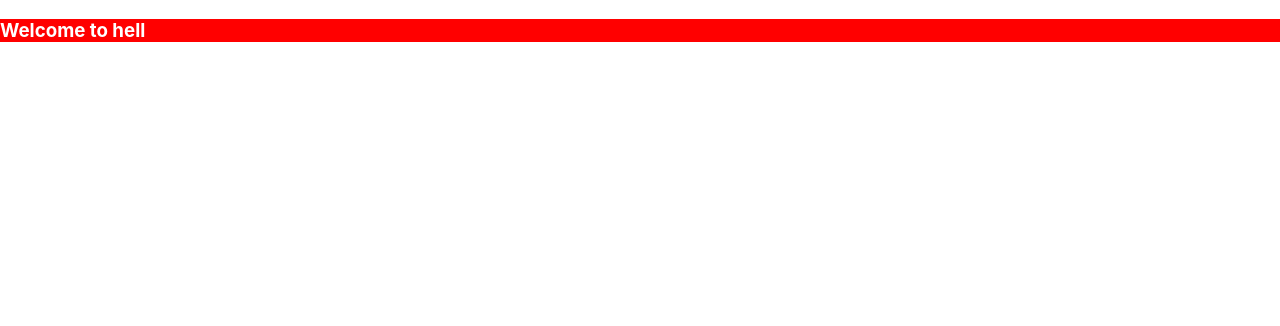
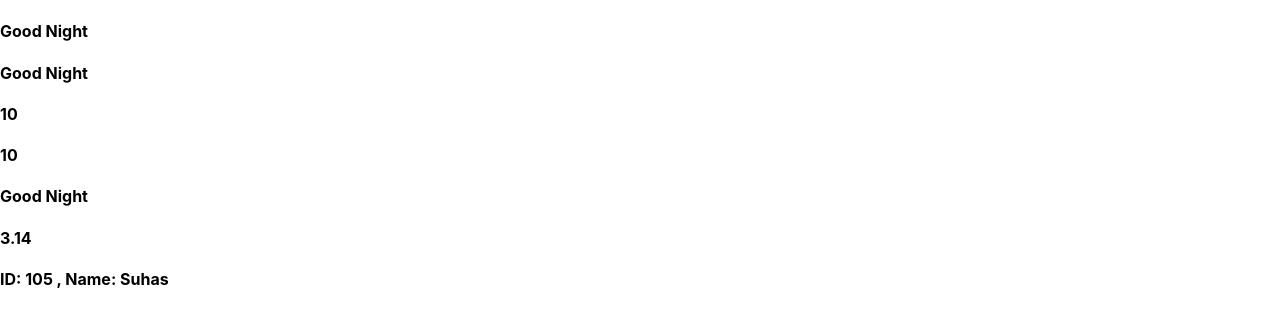
Before and after one commit to SuhasMadane/new-react-app, a React (Create React App) app: page / in a window 1280 px wide. Shown: the top 326 px of the page. Built offline with nearby package versions, Linux system fonts and the light colour scheme.

Commit message:
interpolation

```diff
--- a/src/App.js
+++ b/src/App.js
@@ -1,15 +1,24 @@
 function sum(){
-  let condition = false;
-  //meaning of 1st statement is whwn condition is
-  //true then execute the next element if not then
-  //do not execute
-  // if yo
-  return (
-        <>
-        {condition && <h1>Hello Suhas</h1>}
-        {condition ? <h3>Welcome to Cdac</h3> : <h3 style={{backgroundColor:"red",color:"white"}}>Welcome to hell</h3>}
+ let rst = "Good Night";
+ let value = 10;
+ let pi = 3.14;
+ let condn = true;
+ let user = {id:105,name:"Suhas"};
 
-        </>
+ return (
+      <>
+      <h4>Good Night</h4>
+      <h4>{rst}</h4>
+      <h4>10</h4>
+      <h4>{value}</h4>
+      {condn ? <h4>Good Night</h4> : <h4>Good Morning</h4>}
+      <h4>{pi}</h4>
+      <h4> ID: {user.id} , Name: {user.name}</h4>
+
+
+
+
+      </>
   )
 }
 export default sum;
```
